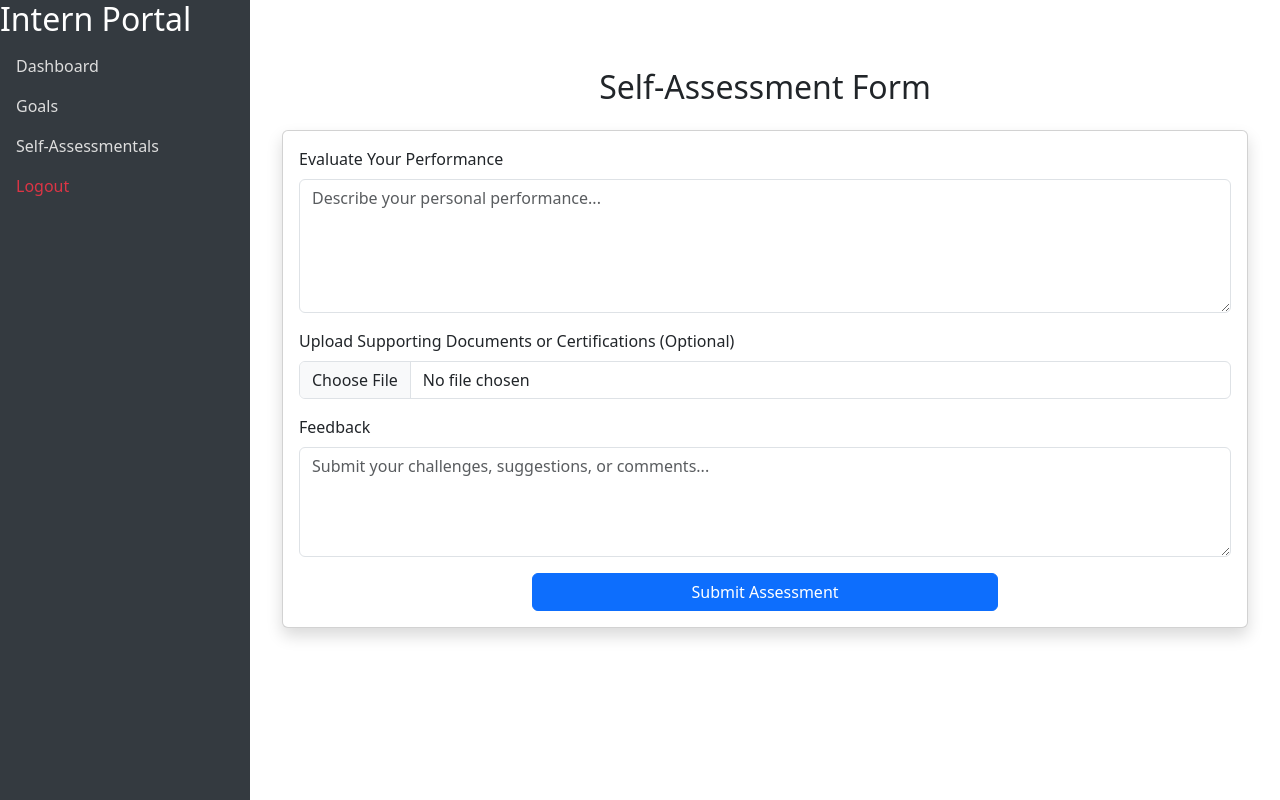
After one commit to gitsubash44/Employee_Performance_Review_System, a Django app: page /Self_Assessment/ in a window 1280 px wide. The commit adds this page. Run offline with Django 5.2, Linux system fonts and the light colour scheme; some libraries are stand-ins or nearby versions.

```diff
--- a/accounts/urls.py
+++ b/accounts/urls.py
@@ -24,6 +24,7 @@ urlpatterns = [
     # Intern
     path('intern_dashboard/', views.intern_dashboard, name="intern_dashboard"),
     path('goals/', views.goals, name="goals"),
+    path('Self_Assessment/', views.Self_Assessment, name="Self_Assessment"),
 
     # Employees
     path('employee_dashboard/', views.employee_dashboard, name="employee_dashboard"),
--- a/accounts/views.py
+++ b/accounts/views.py
@@ -196,6 +196,10 @@ def employer_dashboard(request):
 def intern_dashboard(request):
     return render(request, "intern/intern_dashboard.html")
 
+
+def Self_Assessment(request):
+    return render(request, "intern/Self_Assessment.html")
+
 def goals(request):
     # Query all goals from the database
     goals = Goal.objects.all()
--- /dev/null
+++ b/templates/intern/Self_Assessment.html
@@ -0,0 +1,113 @@
+<!DOCTYPE html>
+{% load static %}
+<html lang="en">
+
+<head>
+    <meta charset="UTF-8">
+    <meta name="viewport" content="width=device-width, initial-scale=1.0">
+    <title>Goals</title>
+    <link href="https://cdn.jsdelivr.net/npm/bootstrap@5.3.0/dist/css/bootstrap.min.css" rel="stylesheet">
+    <style>
+        body {
+            display: flex;
+        }
+
+        .sidebar {
+            width: 250px;
+            min-height: 100vh;
+            background-color: #343a40;
+            color: #fff;
+            position: fixed;
+            top: 0;
+            left: 0;
+            overflow-y: auto;
+        }
+
+        .sidebar .nav-link {
+            color: #ddd;
+        }
+
+        .sidebar .nav-link.active {
+            background-color: #495057;
+        }
+
+        .content {
+            margin-left: 250px;
+            flex-grow: 1;
+            padding: 20px;
+        }
+
+        @media (max-width: 768px) {
+            .sidebar {
+                width: 100%;
+                position: relative;
+            }
+
+            .content {
+                margin-left: 0;
+            }
+        }
+    </style>
+</head>
+
+<body>
+    <!-- Sidebar -->
+    <nav class="sidebar d-flex flex-column">
+        <h2><a class="navbar-brand text-center py-3" href="#">Intern Portal</a></h2>
+        <ul class="nav flex-column">
+            <li class="nav-item">
+                <a class="nav-link " aria-current="page" href="{% url 'intern_dashboard' %}">Dashboard</a>
+            </li>
+            <li class="nav-item">
+                <a class="nav-link" href="{% url 'goals' %}">Goals</a>
+            </li>
+            <li class="nav-item">
+                <a class="nav-link" href="{% url 'Self_Assessment' %}">Self-Assessmentals</a>
+            </li>
+            <li class="nav-item">
+                <a class="nav-link text-danger" href="#">Logout</a>
+            </li>
+        </ul>
+    </nav>
+
+    <!-- Page Content -->
+    <div class="content">
+            <div class="container my-5">
+                <h2 class="text-center mb-4">Self-Assessment Form</h2>
+                <div class="card shadow">
+                    <div class="card-body">
+                        <form>
+                            <!-- Performance Evaluation Section -->
+                            <div class="mb-3">
+                                <label for="performanceEvaluation" class="form-label">Evaluate Your Performance</label>
+                                <textarea class="form-control" id="performanceEvaluation" rows="5" placeholder="Describe your personal performance..." required></textarea>
+                            </div>
+
+                            <!-- File Upload Section -->
+                            <div class="mb-3">
+                                <label for="uploadDocuments" class="form-label">Upload Supporting Documents or Certifications (Optional)</label>
+                                <input type="file" class="form-control" id="uploadDocuments" accept=".pdf,.docx,.jpg,.png">
+                            </div>
+
+                            <!-- Feedback Section -->
+                            <div class="mb-3">
+                                <label for="feedback" class="form-label">Feedback</label>
+                                <textarea class="form-control" id="feedback" rows="4" placeholder="Submit your challenges, suggestions, or comments..."></textarea>
+                            </div>
+
+                            <!-- Submit Button -->
+                            <div class="text-center">
+                                <button type="submit" class="btn btn-primary w-50">Submit Assessment</button>
+                            </div>
+                        </form>
+                    </div>
+                </div>
+            </div>
+          </div>
+
+    </div>
+
+    <script src="https://cdn.jsdelivr.net/npm/bootstrap@5.3.0/dist/js/bootstrap.bundle.min.js"></script>
+</body>
+
+</html>
--- a/templates/intern/goals.html
+++ b/templates/intern/goals.html
@@ -59,10 +59,10 @@
                 <a class="nav-link " aria-current="page" href="{% url 'intern_dashboard' %}">Dashboard</a>
             </li>
             <li class="nav-item">
-                <a class="nav-link active" href="{% url 'goals' %}">Goals</a>
+                <a class="nav-link " href="{% url 'goals' %}">Goals</a>
             </li>
             <li class="nav-item">
-                <a class="nav-link active" href="{% url 'goals' %}">Self-Assessmentals</a>
+                <a class="nav-link " href="{% url 'Self_Assessment' %}">Self-Assessmentals</a>
             </li>
             <li class="nav-item">
                 <a class="nav-link text-danger" href="#">Logout</a>
--- a/templates/intern/intern_dashboard.html
+++ b/templates/intern/intern_dashboard.html
@@ -62,7 +62,7 @@
                 <a class="nav-link" href="{% url 'goals' %}">Goals</a>
             </li>
             <li class="nav-item">
-                <a class="nav-link" href="{% url 'goals' %}">Goals</a>
+                <a class="nav-link" href="{% url 'Self_Assessment' %}">Self-Assessment</a>
             </li>
             <li class="nav-item">
                 <a class="nav-link text-danger" href="#">Logout</a>
```
